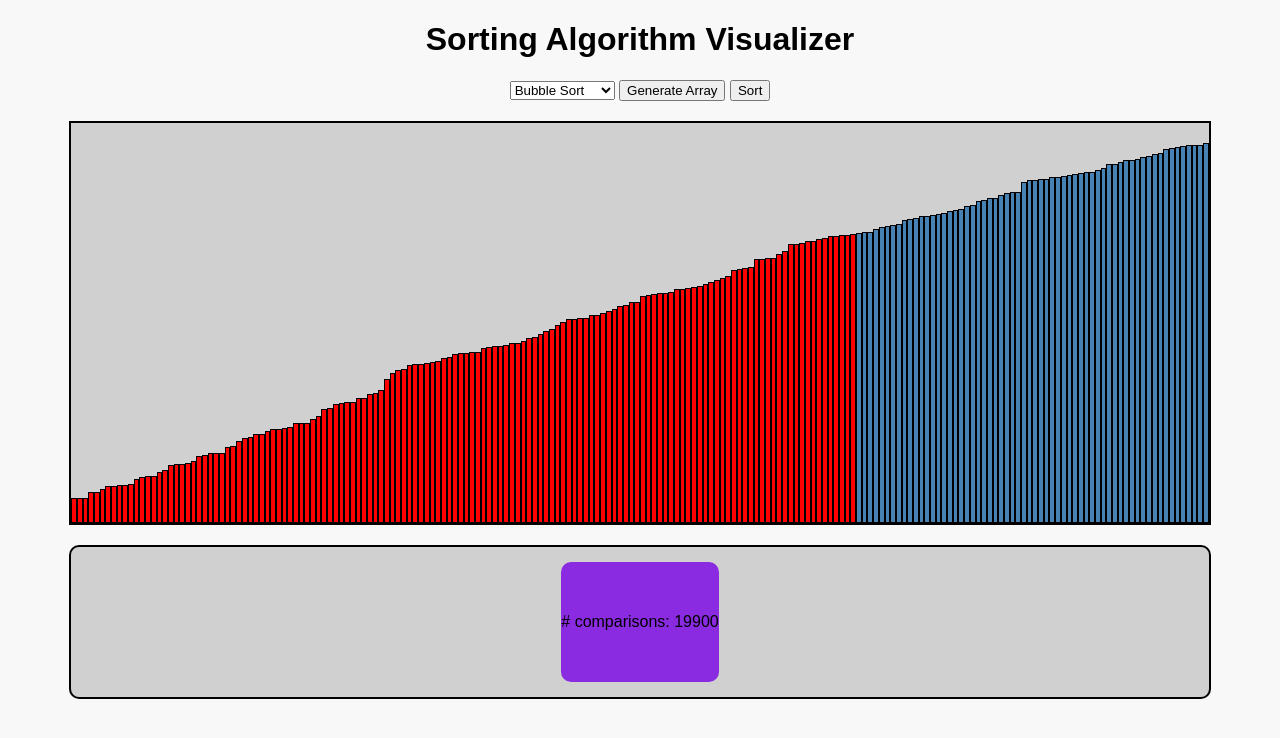
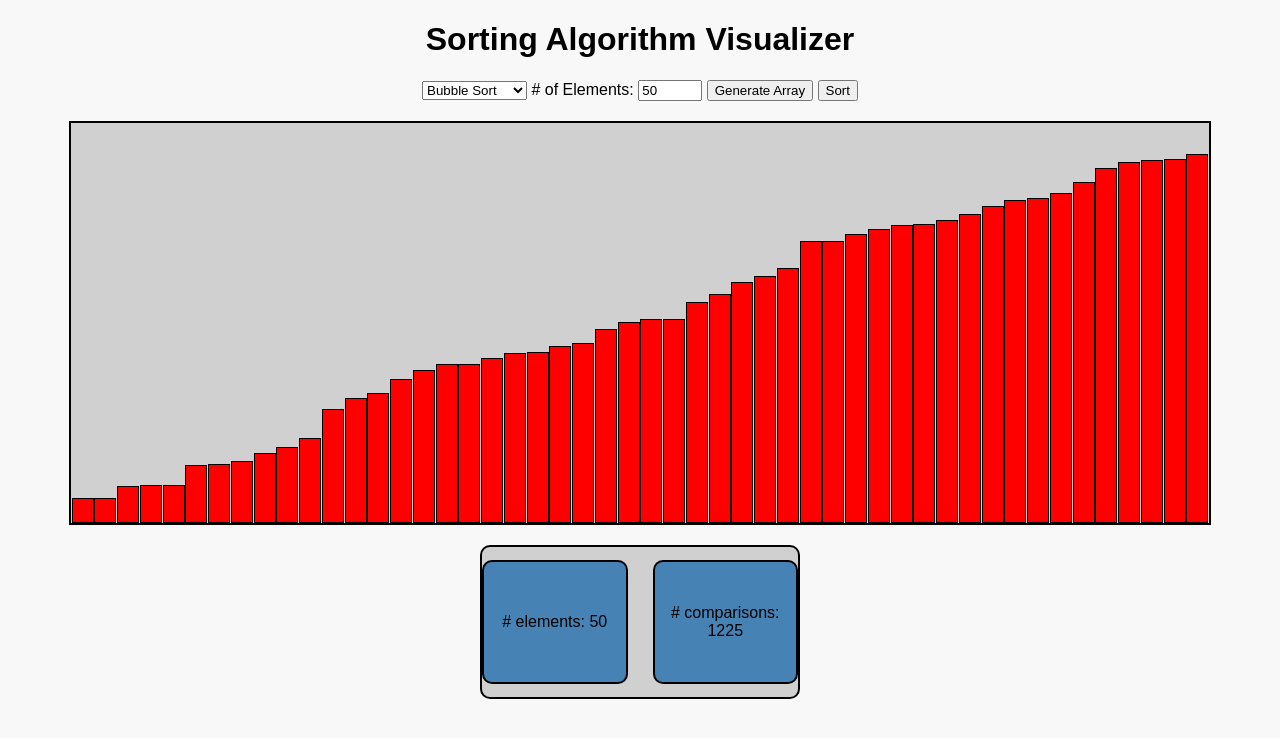
Before and after one commit to EthenStiles/SortingAlgorithmVisualizer, a plain HTML site: page index.html in a window 1280 px wide. Both pictures are taken after a click on the button "Sort". Drawn offline with Linux system fonts and the light colour scheme.

Commit message:
Allow user to specify number of elements to be sorted

```diff
--- a/index.html
+++ b/index.html
@@ -18,12 +18,16 @@
       <option value="bogo">Bogo Sort</option>
     </select>
 
+    <label for="element-count"># of Elements:</label>
+    <input type="number" id="element-count" value="50" min="5" max="200" step="5" />
+
     <button id="generate" onclick="generateBars()">Generate Array</button>
     <button id="sort" onclick="startSort()">Sort</button>
   </div>
 
   <div id="visualization-window"></div>
   <div id="stats">
+    <div id="elements"># elements: 0</div>
     <div id="comparisons"># comparisons: 0</div>
   </div>
 
--- a/script.js
+++ b/script.js
@@ -1,15 +1,16 @@
 let array = [];
 let waitTime = 0;
 let stopSorting = false;
-let numBars = 200;
 let numComparisons = 0;
 let comparisonElt = document.getElementById("comparisons");
+let numBars = 0;
 
 function generateBars()
 {
     stopSorting = true;
     numComparisons = 0;
-    updateComparisons();
+    numBars = parseInt(document.getElementById("element-count").value) || 50;
+    updateStats();
     const container = document.getElementById('visualization-window');
     container.innerHTML = '';
     array = [];
@@ -30,9 +31,11 @@ function sleep(ms)
   return new Promise(resolve => setTimeout(resolve, ms));
 }
 
-function updateComparisons()
+function updateStats()
 {
     comparisonElt.textContent = `# comparisons: ${numComparisons}`;
+    document.getElementById("elements").textContent = `# elements: ${numBars}`
+
 }
 
 async function bubbleSort()
@@ -48,7 +51,7 @@ async function bubbleSort()
             const h2 = parseInt(bars[j + 1].style.height);
 
             numComparisons++;
-            updateComparisons();
+            updateStats();
             if (h1 > h2)
             {
                 bars[j].style.height = `${h2}px`;
@@ -73,7 +76,7 @@ async function insertionSort()
             const height2 = parseInt(bars[j].style.height);
 
             numComparisons++;
-            updateComparisons();
+            updateStats();
 
             if (height1 > height2)
             {
@@ -111,7 +114,7 @@ async function selectionSort()
         }
 
         numComparisons++;
-        updateComparisons();
+        updateStats();
         if (minIndex !== i)
         {
             let temp = bars[i].style.height;
@@ -231,7 +234,7 @@ async function startSort()
 {
     const selectedAlgorithm = document.getElementById('algorithm-select').value;
     numComparisons = 0;
-    updateComparisons();
+    updateStats();
     disableControls();
     stopSorting = false;
     switch (selectedAlgorithm)
--- a/style.css
+++ b/style.css
@@ -31,7 +31,7 @@ body
 }
 
 #stats {
-    width: 90%;
+    width: 25%;
     height: 150px;
     margin: 20px auto;
     border: 2px solid black;
@@ -40,16 +40,19 @@ body
 
     display: flex;
     align-items: center;
-    justify-content: space-around;
+    justify-content: center;
+    gap: 25px;
     text-align: center;
 }
 
 #stats *
 {
-    margin: 20px;
     height: 80%;
+    width: 200px;
     border-radius: 10px;
-    background-color: blueviolet;
+    background-color: steelblue;
+    border: 2px solid black;
+
     display: flex;
     align-items: center;
     justify-content: space-around;
```
